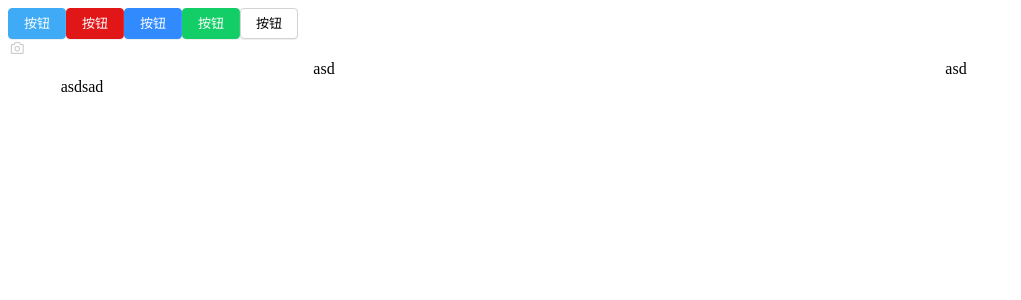
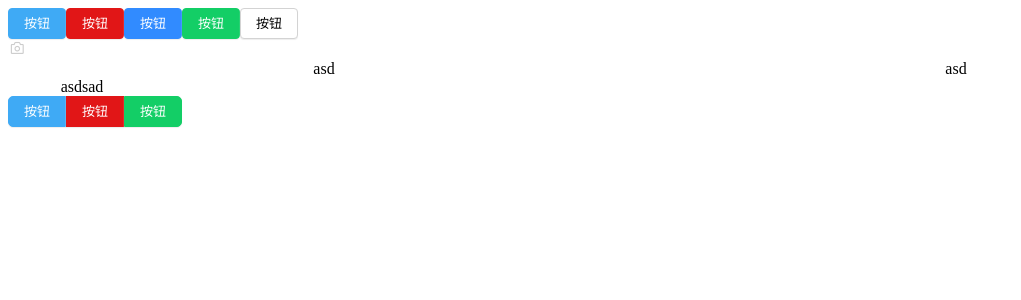
Before and after one commit to imax-ui/imax-ui, a Vue app: page / in a window 1280 px wide. Shown: the top 300 px of the page, without its empty margins (0-1021 px from the left). Built offline with nearby package versions, Linux system fonts and the light colour scheme.

Commit message:
Add button group

```diff
--- a/packages/components/button-group/buttonGroup.vue
+++ b/packages/components/button-group/buttonGroup.vue
@@ -0,0 +1,10 @@
+<script>
+export default {
+  name: 'iButtonGroup',
+  render(h) {
+    return h('div', {
+      class: 'imax__button--group'
+    }, this.$slots.default);
+  }
+};
+</script>
--- a/packages/components/button-group/index.js
+++ b/packages/components/button-group/index.js
@@ -0,0 +1,12 @@
+/**
+ * @author choo
+ * Date: 19/01/08
+ */
+
+import ButtonGroup from './buttonGroup.vue';
+
+ButtonGroup.install = function(Vue) {
+  Vue.component(ButtonGroup.name, ButtonGroup);
+}
+
+export default ButtonGroup;
--- a/packages/index.js
+++ b/packages/index.js
@@ -4,12 +4,14 @@
  */
 import './themes/index.scss';
 import IButton from './components/button';
+import IButtonGroup from './components/button-group';
 import Icon from './components/icon';
 import IRow from './components/row';
 import ICol from './components/col';
 
 const components = [
   IButton,
+  IButtonGroup,
   Icon,
   IRow,
   ICol
@@ -25,6 +27,7 @@ const install = function(Vue) {
 export default {
   install,
   IButton,
+  IButtonGroup,
   Icon,
   IRow,
   ICol
--- /dev/null
+++ b/packages/themes/components/buttonGroup.scss
@@ -0,0 +1,27 @@
+/*
+ * author: choo
+ * button style
+ **/
+
+ .imax__button--group {
+  display: flex;
+  vertical-align: middle;
+  .imax__button {
+    &:not(:first-child) {
+      border-radius: 0px;
+    }
+    &:not(:last-child) {
+      border-radius: 0px;
+    }
+  }
+  .imax__button {
+    &:first-child {
+      border-top-left-radius: 5px;
+      border-bottom-left-radius: 5px;
+    }
+    &:last-child {
+      border-top-right-radius: 5px;
+      border-bottom-right-radius: 5px;
+    }
+  }
+}
--- a/packages/themes/index.scss
+++ b/packages/themes/index.scss
@@ -1,6 +1,7 @@
 @import 'var';
+@import './iconfont/style.css';
 
-@import './iconfont/style.css';
 @import './components/button.scss';
+@import './components//buttonGroup.scss';
 @import './components/row.scss';
 @import './components/col.scss';
--- a/src/App.vue
+++ b/src/App.vue
@@ -21,6 +21,13 @@
         </i-col>
       </i-row>
     </div>
+    <div>
+      <i-button-group>
+        <iButton type="primary">按钮</iButton>
+        <iButton type="danger">按钮</iButton>
+        <iButton type="success">按钮</iButton>
+      </i-button-group>
+    </div>
   </div>
 </template>
 
```
Also changed, not shown: 1 other file (tests, documents, lock files or other folders).
